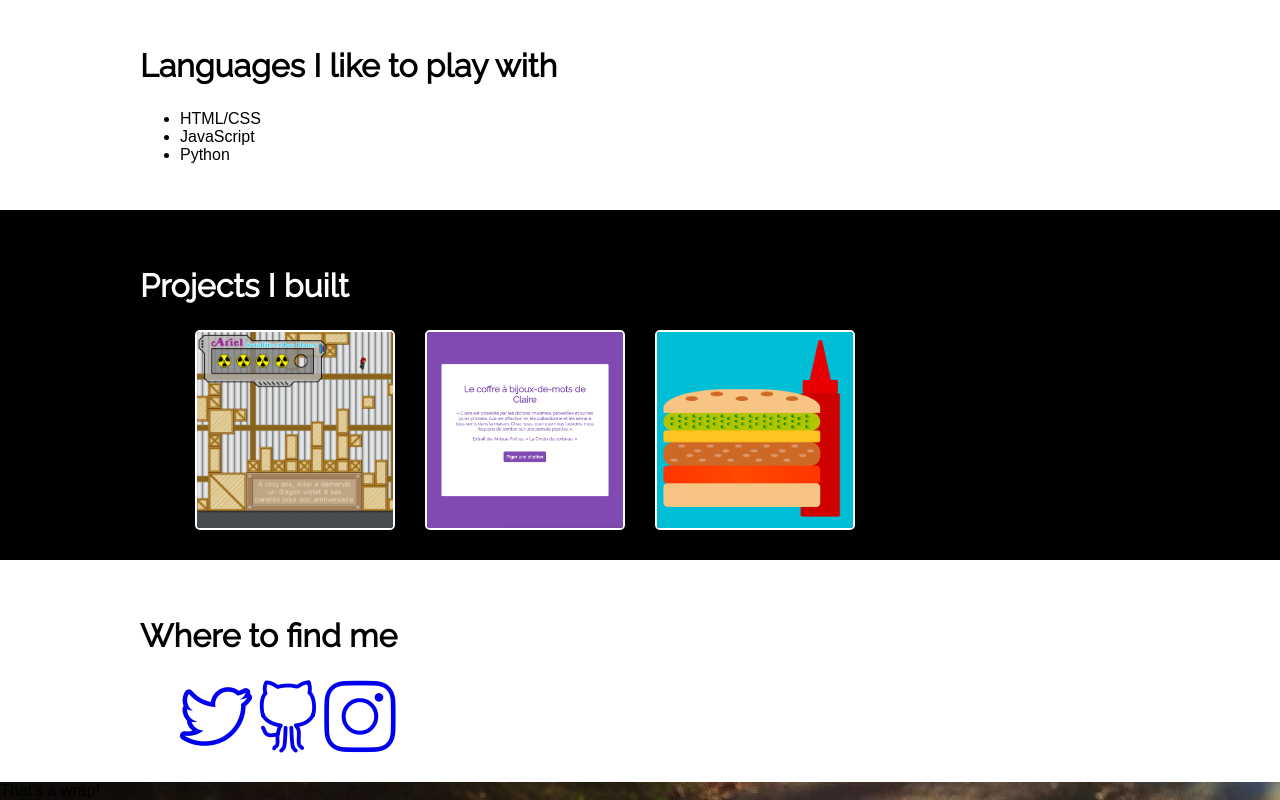
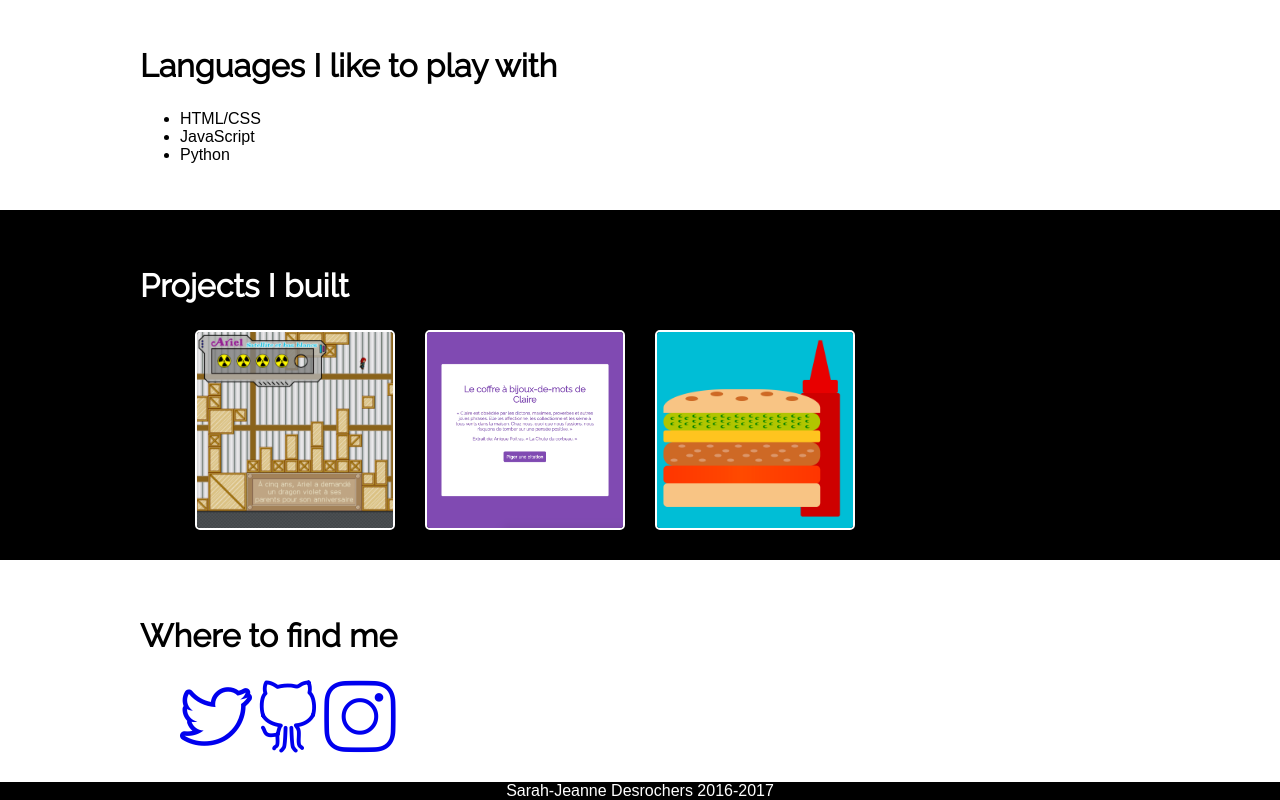
Before and after one commit to Sarahjdes/my-portfolio, a plain HTML site: page index.html in a window 1280 px wide. Shown: the part 920-1720 px from the top of the page. Drawn offline with nearby package versions, Linux system fonts and the light colour scheme.

Commit message:
added name and date to footer

```diff
--- a/css/style.css
+++ b/css/style.css
@@ -19,6 +19,12 @@ header {
     text-align: center;
     padding: 150px 0;
     color : white;
+}
+
+footer {
+    background-color: black;
+    color: white;
+    text-align: center;
 }
 
 h1 {
--- a/index.html
+++ b/index.html
@@ -59,6 +59,6 @@
         </div>
     </section>
     <footer>
-        That's a wrap!
+        Sarah-Jeanne Desrochers 2016-2017
     </footer>
 </body>
```
